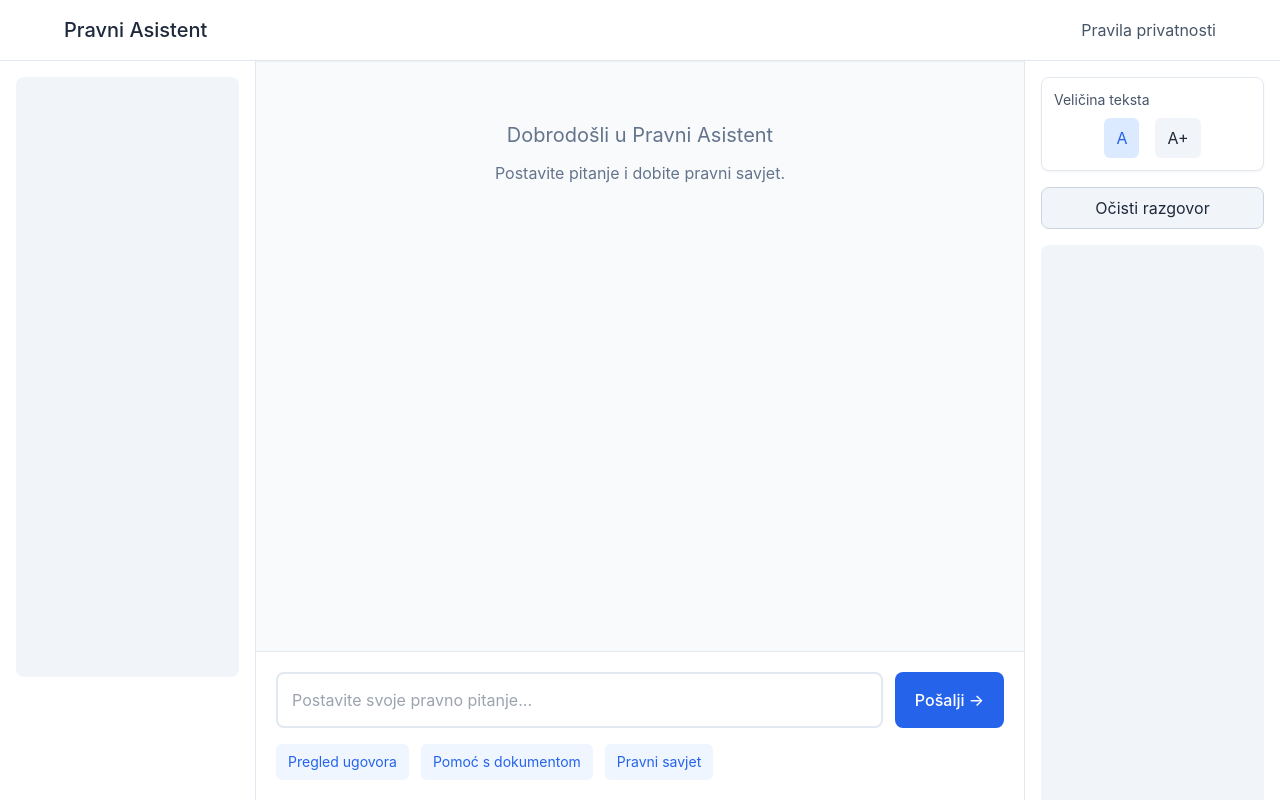
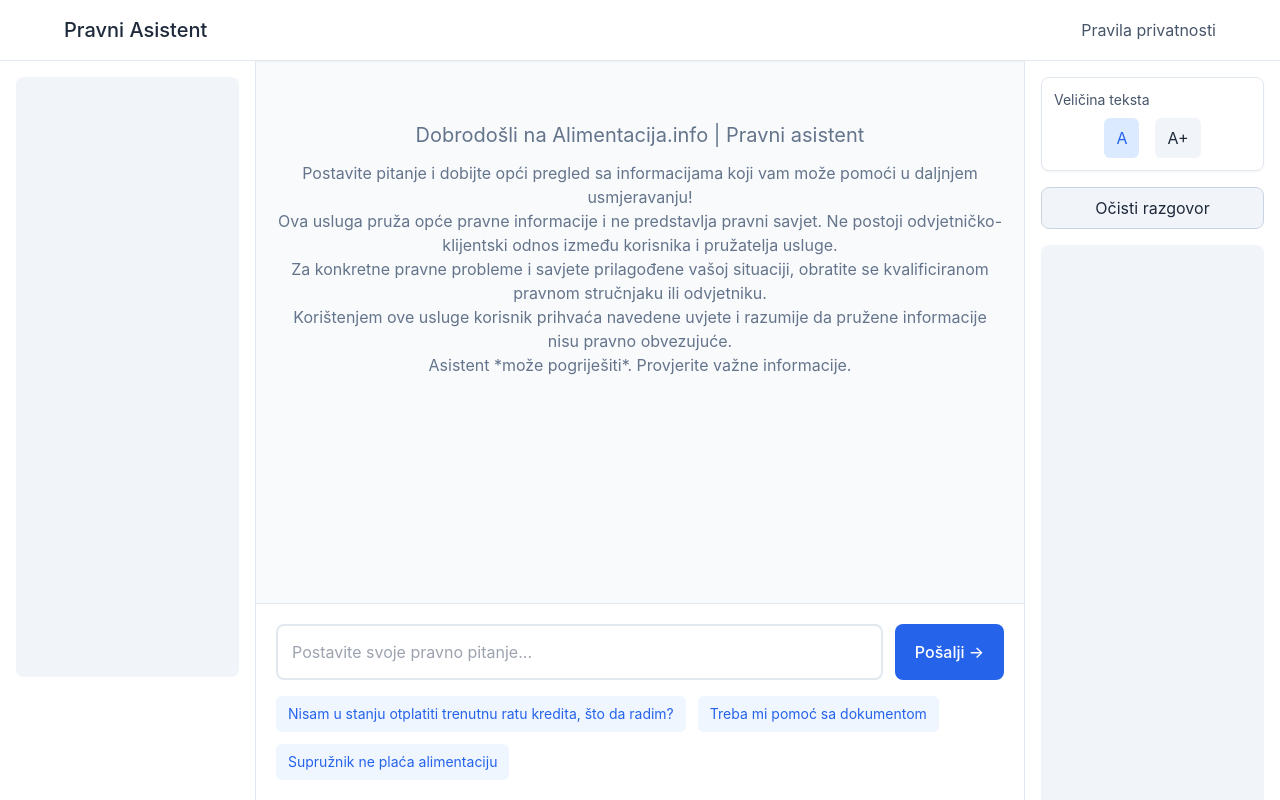
Before and after one commit to matejsarlija/our_chattie, a React (Create React App) app in the folder simple-chat/: page / in a window 1280 px wide. Built offline with nearby package versions, Linux system fonts and the light colour scheme.

Commit message:
Beginning frontend sprucing-up

```diff
--- a/simple-chat/public/index.html
+++ b/simple-chat/public/index.html
@@ -7,7 +7,7 @@
     <meta name="theme-color" content="#000000" />
     <meta
       name="description"
-      content="Web site created using create-react-app"
+      content="Alimentacija info | Besplatna osnova pravna uputstva"
     />
     <link rel="apple-touch-icon" href="%PUBLIC_URL%/logo192.png" />
     <!--
@@ -24,7 +24,7 @@
       work correctly both with client-side routing and a non-root public URL.
       Learn how to configure a non-root public URL by running `npm run build`.
     -->
-    <title>React App</title>
+    <title>Alimentacija info | Pravni asistent</title>
   </head>
   <body>
     <noscript>You need to enable JavaScript to run this app.</noscript>
--- a/simple-chat/src/components/AltChat.js
+++ b/simple-chat/src/components/AltChat.js
@@ -189,8 +189,12 @@
                         <div className="max-w-4xl mx-auto p-4 md:p-5 w-full" style={{ fontSize: `${textSize}px` }}>
                             {messages.length === 0 ? (
                                 <div className="text-center text-slate-500 py-10">
-                                    <h2 className="text-xl mb-3">Dobrodošli u Pravni Asistent</h2>
-                                    <p>Postavite pitanje i dobite pravni savjet.</p>
+                                    <h2 className="text-xl mb-3">Dobrodošli na Alimentacija.info | Pravni asistent</h2>
+                                    <p>Postavite pitanje i dobijte opći pregled sa informacijama koji vam može pomoći u daljnjem usmjeravanju!</p>
+                                    <p>Ova usluga pruža opće pravne informacije i ne predstavlja pravni savjet. Ne postoji odvjetničko-klijentski odnos između korisnika i pružatelja usluge.</p>
+                                    <p>Za konkretne pravne probleme i savjete prilagođene vašoj situaciji, obratite se kvalificiranom pravnom stručnjaku ili odvjetniku.</p>
+                                    <p>Korištenjem ove usluge korisnik prihvaća navedene uvjete i razumije da pružene informacije nisu pravno obvezujuće.</p>
+                                    <p>Asistent *može pogriješiti*. Provjerite važne informacije.</p>
                                 </div>
                             ) : (
                                 <div className="space-y-4">
@@ -251,7 +255,7 @@
                             </div>
 
                             <div className="flex gap-2 md:gap-3 mt-3 md:mt-4 flex-wrap">
-                                {['Pregled ugovora', 'Pomoć s dokumentom', 'Pravni savjet'].map(text => (
+                                {['Nisam u stanju otplatiti trenutnu ratu kredita, što da radim?', 'Treba mi pomoć sa dokumentom', 'Supružnik ne plaća alimentaciju'].map(text => (
                                     <button
                                         key={text}
                                         onClick={() => handleSuggestionClick(text)}
```
Also changed, not shown: simple-chat/public/manifest.json, 1 other file (tests, documents, lock files or other folders).
